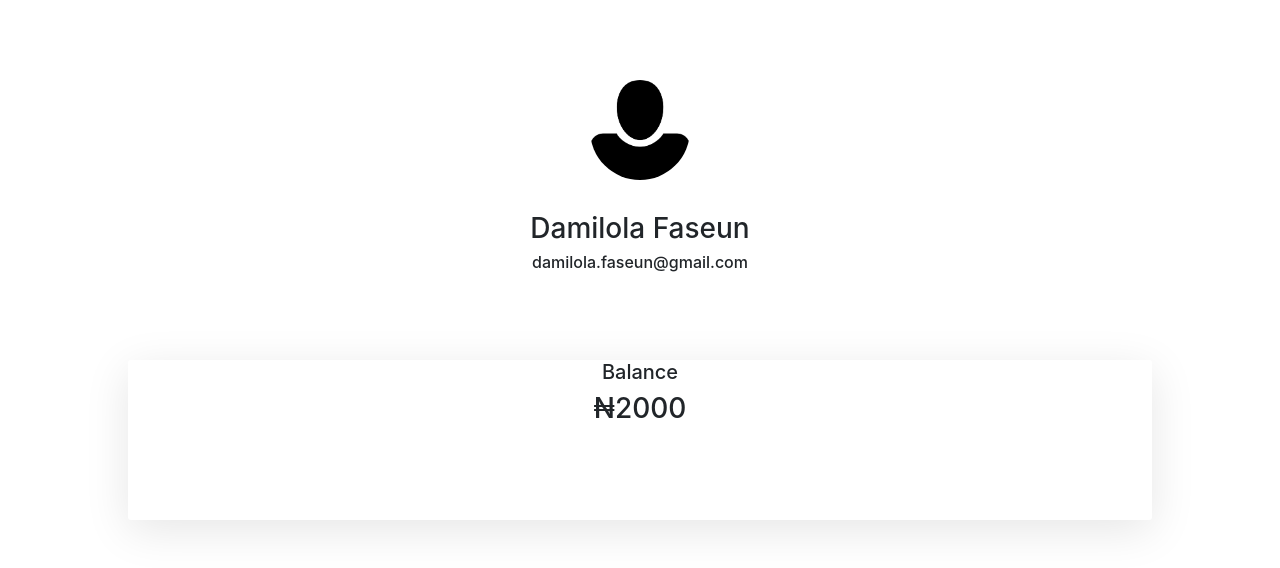
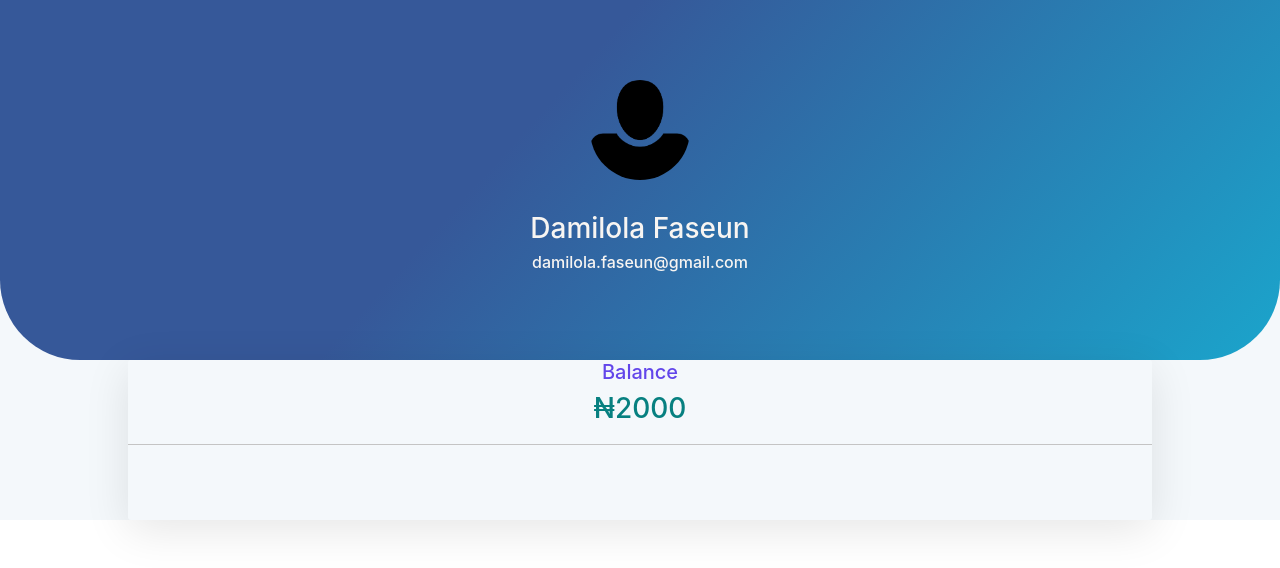
Before and after one commit to damigreen/greenm-coin, a React (Create React App) app: page / in a window 1280 px wide. Shown: the top 568 px of the page. Built offline with nearby package versions, Linux system fonts and the light colour scheme.

Commit message:
Added default custom properties

```diff
--- a/src/App.css
+++ b/src/App.css
@@ -1,3 +1,24 @@
+:root {
+  --header-bg: linear-gradient(-48deg, #0DCBE5 -30%, #365899 60%);
+  --bg-color: #f8f5f2;
+  --paragraph: #222525;
+  --btn-txt: #232323;
+  --btn-txt1: #fffffe;
+  --headline: #232323;
+  --btn-color: #078080;
+  --btn-color1: #6246ea;
+
+  --stroke: #232323;
+  --highlight: #078080;
+  --highlight1: #6246ea;
+  --main: #fffffe;
+  --secondary: #f45d48;
+  --secondary1: #d1d1e9;
+  --tertiary: #f8f5f2;
+
+  --gray-one: #c4c4c4;
+}
+
 h1,h2,h3,h4,h5,h6 {
   margin: 0;
   padding: 0;
@@ -8,3 +29,7 @@
   font-weight: 500;
 
 }
+
+.App {
+  background-color: #F4F8FB;
+}
```
